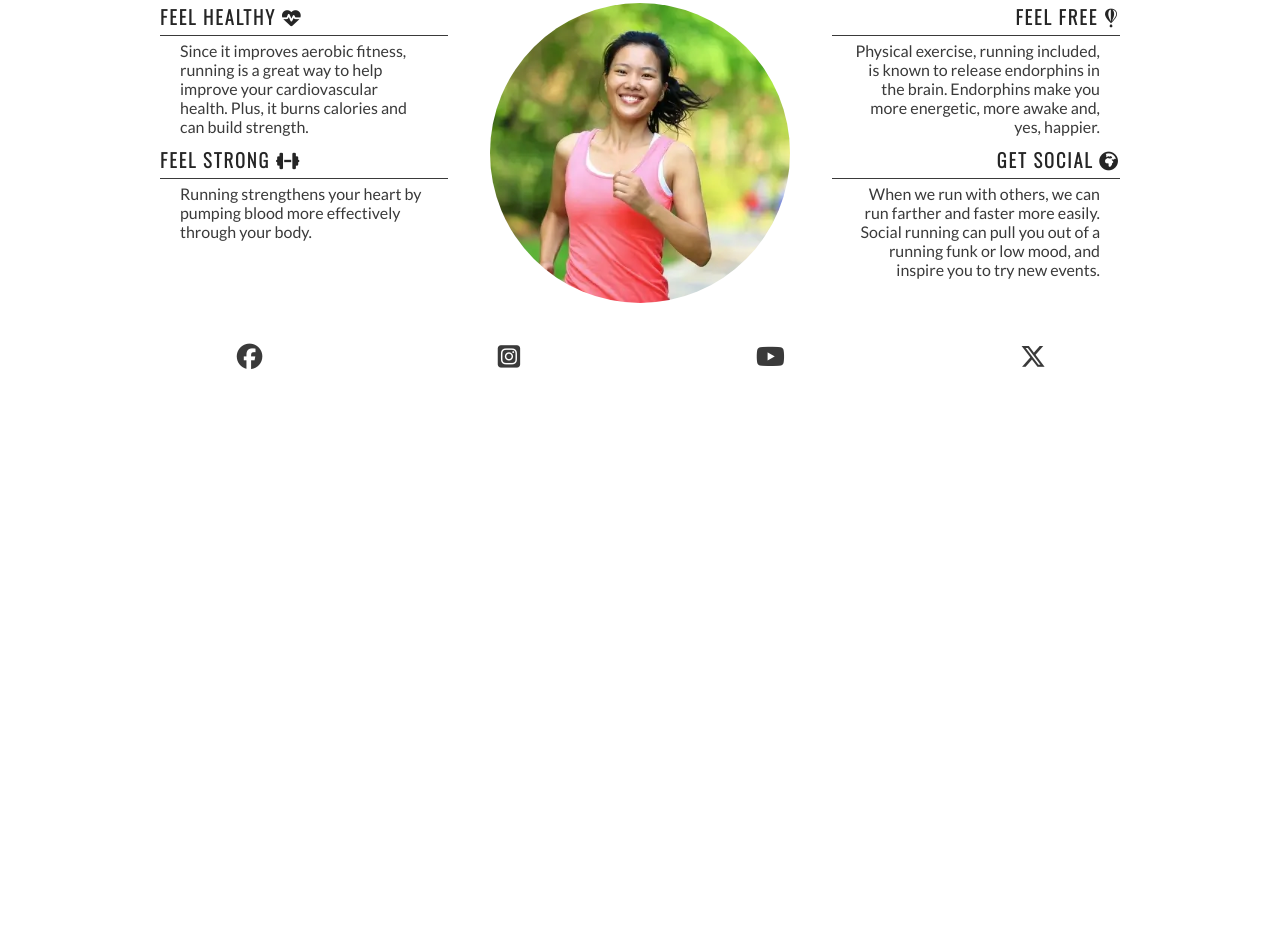
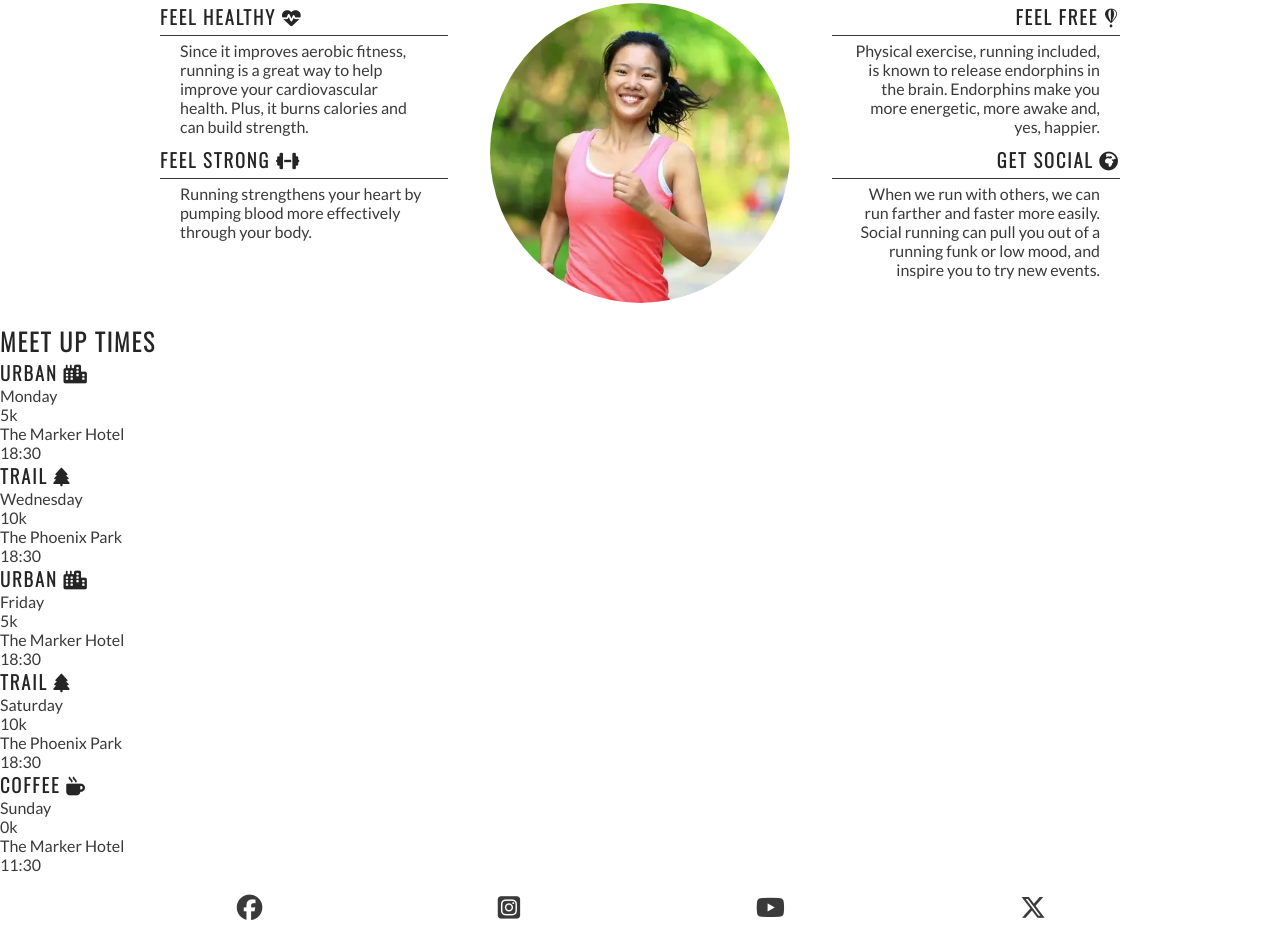
Before and after one commit to AliJayCarter/love-running, a plain HTML site: page index.html in a window 1280 px wide. Shown: the part 758-1700 px from the top of the page. Before the commit the page ends 1149 px from the top, so only its background shows below. Drawn offline with nearby package versions, Linux system fonts and the light colour scheme.

Commit message:
Meetups section

```diff
--- a/index.html
+++ b/index.html
@@ -83,6 +83,48 @@
         </div>
 
     </section>
+
+    <!--Meetups Section-->
+    <section id="meetups"></section>
+    <div id="times">
+        <h2>Meet up times</h2>
+        <div>
+            <h3>Urban <i class="fa-solid fa-city"></i></h3>
+            <p>Monday</p>
+            <p>5k</p>
+            <p>The Marker Hotel</p>
+            <p>18:30</p>
+        </div>
+        <div>
+            <h3>Trail <i class="fa-solid fa-tree"></i></h3>
+            <p>Wednesday</p>
+            <p>10k</p>
+            <p>The Phoenix Park</p>
+            <p>18:30</p>
+        </div>
+        <div>
+            <h3>Urban <i class="fa-solid fa-city"></i></h3>
+            <p>Friday</p>
+            <p>5k</p>
+            <p>The Marker Hotel</p>
+            <p>18:30</p>
+        </div>
+        <div>
+            <h3>Trail <i class="fa-solid fa-tree"></i></h3>
+            <p>Saturday</p>
+            <p>10k</p>
+            <p>The Phoenix Park</p>
+            <p>18:30</p>
+        </div>
+        <div>
+            <h3>Coffee <i class="fa-solid fa-mug-hot"></i></h3>
+            <p>Sunday</p>
+            <p>0k</p>
+            <p>The Marker Hotel</p>
+            <p>11:30</p>
+        </div>
+    </div>
+
     </main>
 
     <!--Footer-->
```
